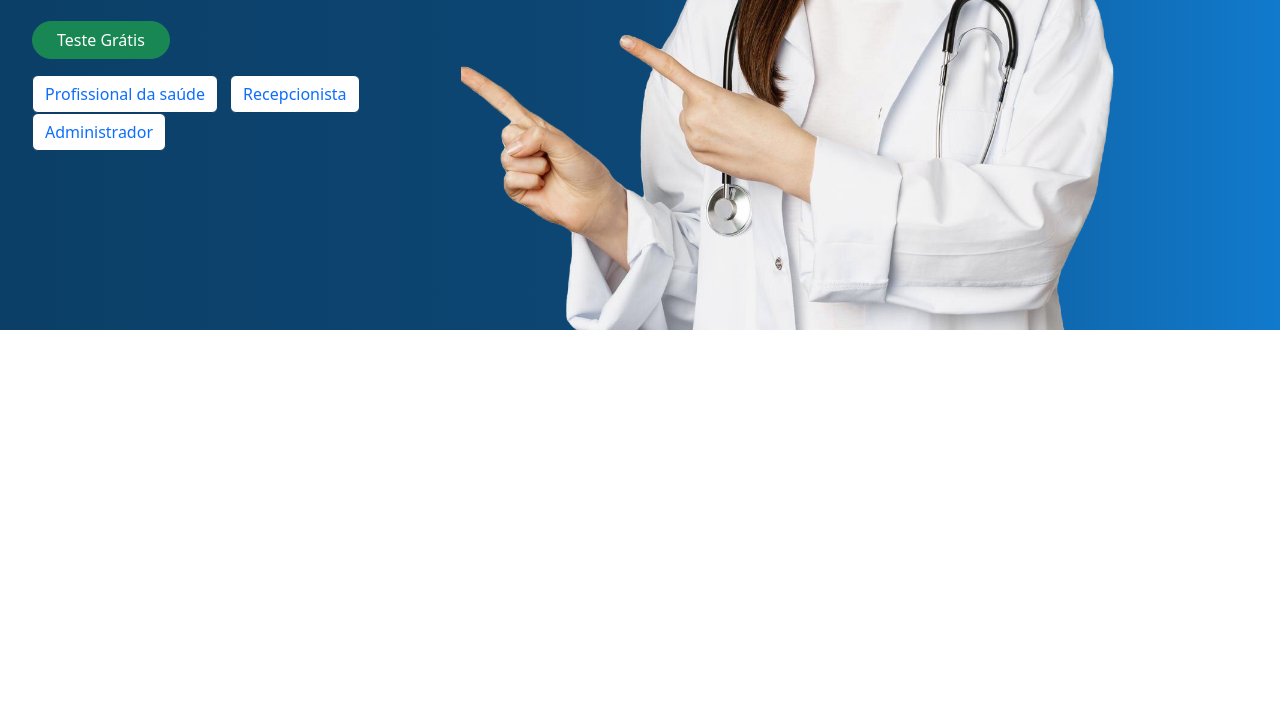
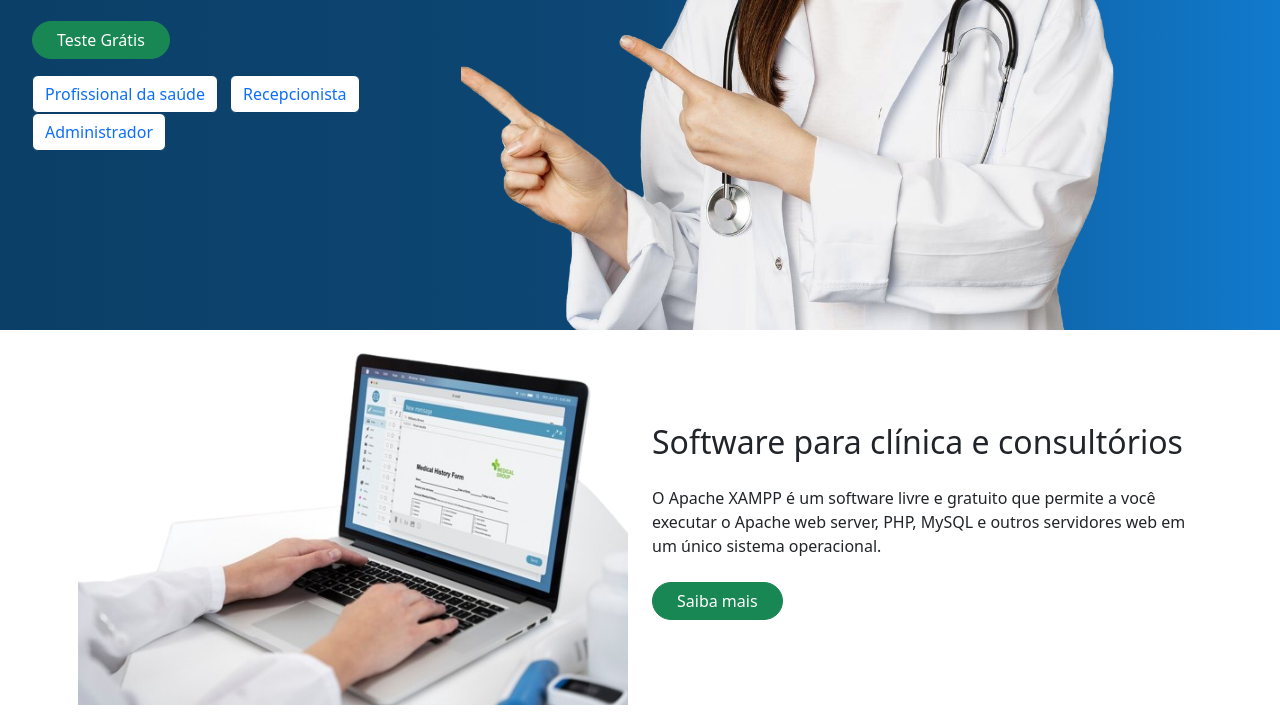
Before and after one commit to devLuanPaiva/clinica, a plain HTML site: page index.html in a window 1280 px wide. Shown: the part 470-1183 px from the top of the page. Before the commit the page ends 800 px from the top, so only its background shows below. Drawn offline with nearby package versions, Linux system fonts and the light colour scheme.

Commit message:
feat: create main section one

```diff
--- a/index.html
+++ b/index.html
@@ -48,7 +48,23 @@
                 </figure>
             </section>
         </header>
-
+        <main>
+            <section class="section-1 container d-flex flex-column align-items-center text-center text-md-start p-2">
+                <div class="row align-items-center">
+                    <div class="col-md-6 mb-4 mb-md-0">
+                        <img src="./img/bg-preview.png" alt="Clinica" class="img-fluid">
+                    </div>
+                    <div class="col-md-6">
+                        <h2 class="mb-4">Software para clínica e consultórios</h2>
+                        <p class="mb-4">
+                            O Apache XAMPP é um software livre e gratuito que permite a você executar o Apache web server,
+                            PHP, MySQL e outros servidores web em um único sistema operacional.
+                        </p>
+                        <a class="btn btn-success rounded-pill px-4" href="#">Saiba mais</a>
+                    </div>
+                </div>
+            </section>
+        </main>
 
     </body>
 </html>
```
